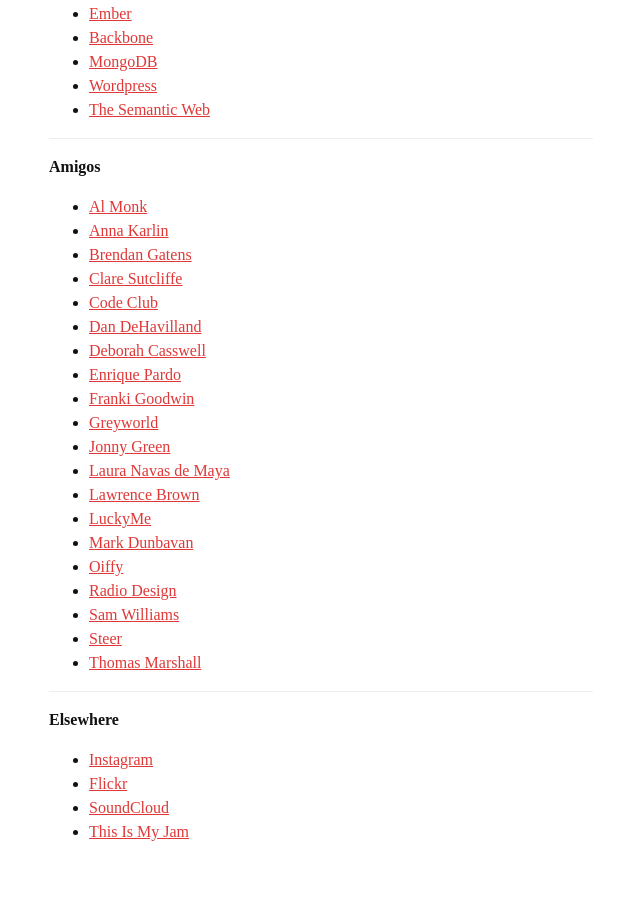
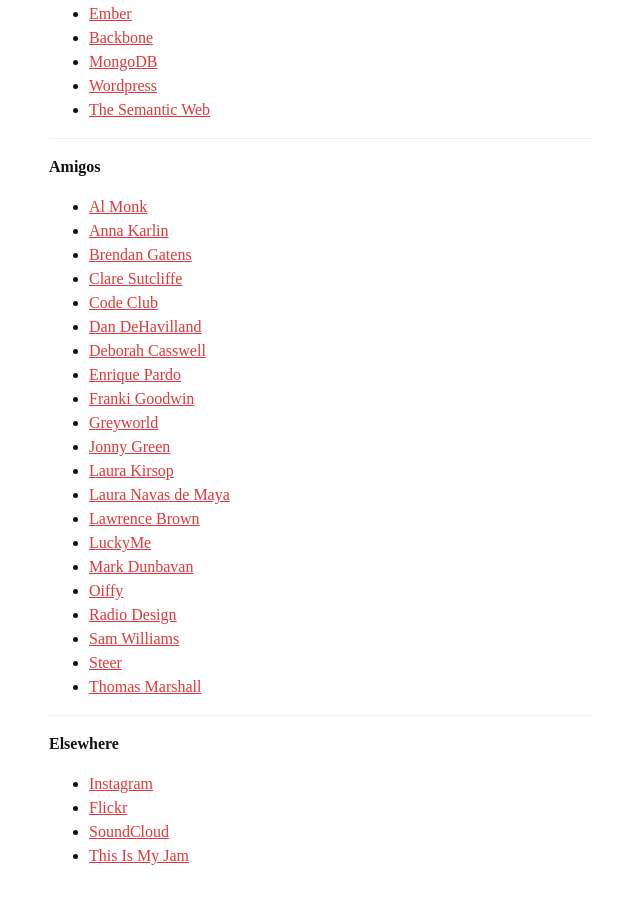
Before and after one commit to jgwhite/jgwhite.github.io, a Jekyll site: the page built from index.md, in a window 1280 px wide and 900 px high, scrolled down 1163 px. Shown: the whole window, without its empty margins (319-959 px from the left). Built offline with Jekyll 4.4.1, drawn with Linux system fonts in a browser that asks for light colours; some web fonts are replaced; before the commit the page ends 2039 px from its top, so only the background shows below that.

Commit message:
Add link to LK

```diff
--- a/index.md
+++ b/index.md
@@ -68,6 +68,7 @@
 * [Franki Goodwin](http://frankigoodwin.com/)
 * [Greyworld](http://greyworld.org/)
 * [Jonny Green](http://jonny-green.com/)
+* [Laura Kirsop](http://www.laurakirsop.com/)
 * [Laura Navas de Maya](http://www.lauranavasdemaya.com/)
 * [Lawrence Brown](http://lawrencebrown.eu/)
 * [LuckyMe](http://thisisluckyme.com/)
```
